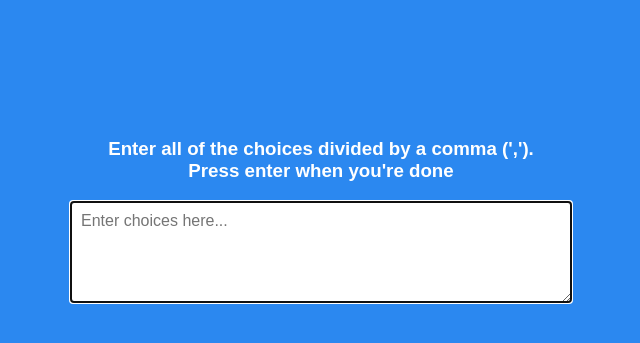
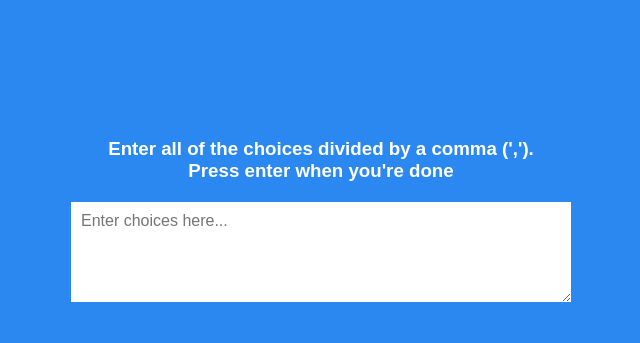
Before and after one commit to bradtraversy/50projects50days, a PHP site: page / in a window 1280 px wide, with the restyled element focused. Shown: the part 175-518 px from the top of the page, without its empty margins (319-959 px from the left). Run offline with PHP 8.4, Linux system fonts and the light colour scheme; some web fonts are replaced.

Commit message:
Removed outline for textarea

```diff
--- a/random-choice-picker/style.css
+++ b/random-choice-picker/style.css
@@ -37,6 +37,10 @@ textarea {
   font-size: 16px;
 }
 
+textarea:focus {
+  outline: none;
+}
+
 .tag {
   background-color: #f0932b;
   color: #fff;
```
